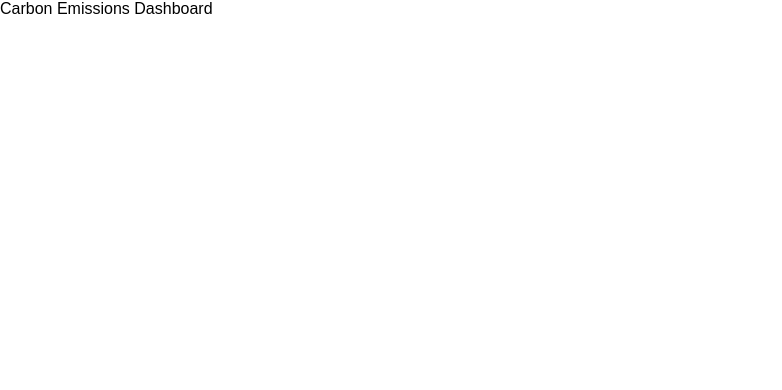
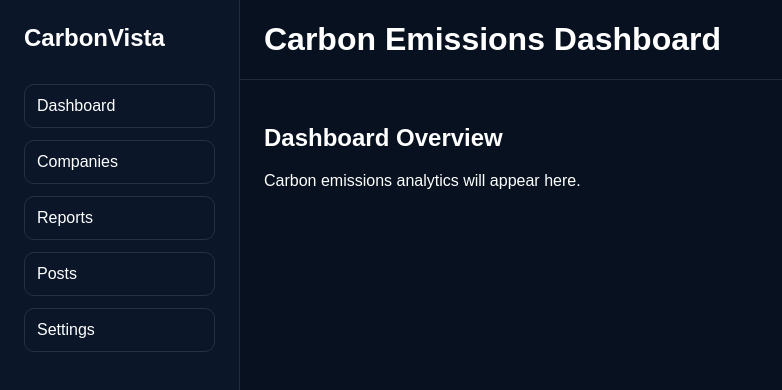
Before and after one commit to Jayzeek2025/Carbon-Emission-Dashboard, a Next.js app: page / in a window 1280 px wide. Shown: the top 390 px of the page, without its empty margins (0-782 px from the left). Built offline with nearby package versions, Linux system fonts and the light colour scheme.

Commit message:
feat: create application shell layout

```diff
--- a/src/app/globals.css
+++ b/src/app/globals.css
@@ -3,4 +3,66 @@ body {
   margin: 0;
   padding: 0;
   font-family: Arial, Helvetica, sans-serif;
+  background: #07111f;
+  color: white;
 }
+
+* {
+  box-sizing: border-box;
+}
+
+button {
+  font: inherit;
+}
+
+.app-shell {
+  display: flex;
+  min-height: 100vh;
+}
+
+.app-sidebar {
+  width: 240px;
+  background: #0b1728;
+  border-right: 1px solid #1f2c3d;
+  padding: 24px;
+}
+
+.app-sidebar h2 {
+  margin-top: 0;
+  margin-bottom: 32px;
+}
+
+.app-nav {
+  display: flex;
+  flex-direction: column;
+  gap: 12px;
+}
+
+.app-nav button {
+  background: transparent;
+  border: 1px solid #223248;
+  color: white;
+  padding: 12px;
+  border-radius: 10px;
+  cursor: pointer;
+  text-align: left;
+}
+
+.app-content-wrapper {
+  flex: 1;
+  display: flex;
+  flex-direction: column;
+}
+
+.app-header {
+  height: 80px;
+  border-bottom: 1px solid #1f2c3d;
+  display: flex;
+  align-items: center;
+  padding: 0 24px;
+}
+
+.app-main {
+  flex: 1;
+  padding: 24px;
+}
--- a/src/app/page.tsx
+++ b/src/app/page.tsx
@@ -1,4 +1,12 @@
+import AppShell from "@/components/layout/AppShell";
 
 export default function Home() {
-  return <main>Carbon Emissions Dashboard</main>;
+  return (
+    <AppShell>
+      <div>
+        <h2>Dashboard Overview</h2>
+        <p>Carbon emissions analytics will appear here.</p>
+      </div>
+    </AppShell>
+  );
 }
--- /dev/null
+++ b/src/components/layout/AppShell.tsx
@@ -0,0 +1,29 @@
+type AppShellProps = {
+  children: React.ReactNode;
+};
+
+export default function AppShell({ children }: AppShellProps) {
+  return (
+    <div className="app-shell">
+      <aside className="app-sidebar">
+        <h2>CarbonVista</h2>
+
+        <nav className="app-nav">
+          <button>Dashboard</button>
+          <button>Companies</button>
+          <button>Reports</button>
+          <button>Posts</button>
+          <button>Settings</button>
+        </nav>
+      </aside>
+
+      <div className="app-content-wrapper">
+        <header className="app-header">
+          <h1>Carbon Emissions Dashboard</h1>
+        </header>
+
+        <main className="app-main">{children}</main>
+      </div>
+    </div>
+  );
+}
```
